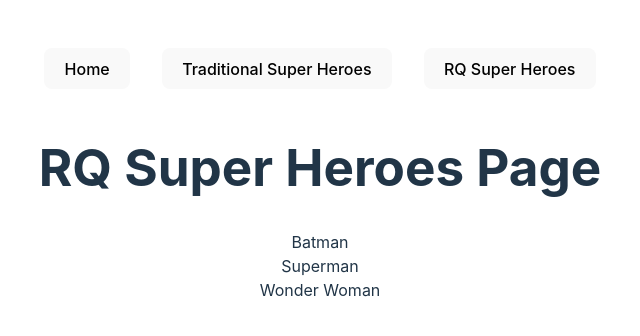
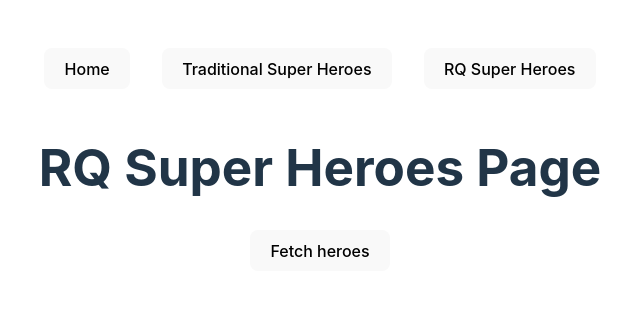
Before and after one commit to HenriTeinturier/Training-React-Query-in-dept, a React (Vite) app: page /rq-super-heroes in a window 1280 px wide. Shown: the top 336 px of the page, without its empty margins (320-960 px from the left). Built offline with nearby package versions, Linux system fonts and the light colour scheme; data requests are answered from the project's data file.

Commit message:
step 10 enabled with refetch function onClick

```diff
--- a/src/components/RQSuperHeroesPage.tsx
+++ b/src/components/RQSuperHeroesPage.tsx
@@ -6,9 +6,10 @@
   return axios.get('http://localhost:4000/superheroes');
 };
 
+// useQuery offert refetch to manually trigger the query.
 
 export const RQSuperHeroesPage = () => {
-  const { isLoading, data, isError, error } = useQuery(
+  const { isLoading, data, isError, error, isFetching,  refetch } = useQuery(
     'super-heroes',
     fetchSuperHeroes,
     {
@@ -17,14 +18,15 @@
       // staleTime: default = 0s No stale = fetching each time we need data.
       // refetchOnMount:  if true (default value), the query is called each time the component is mounted/rendered. If false, the query is called only when the component is mounted.
       //refetchOnWindowFocus:  by defautt true. Each time loses and agins focuns again a call is made.
-      refetchInterval: 1000, // by default is false. If true, the query is called each 1000ms. // ! if loseFocus, refetchInterval it's paused.
-      refetchIntervalInBackground: true // by default is false. If true, the query is called each 1000ms even if the window is not focused.
+      //refetchInterval:  // by default is false. If number 1000, the query is called each 1000ms. if loseFocus, refetchInterval it's paused.
+      //refetchIntervalInBackground: by default is false. If true, the query is called each refetchInterval even if the window is not focused.
+      enabled: false, // by default is true. If false, the query is not called.
     }
     );
 
 
 
-  if (isLoading) {
+  if (isLoading || isFetching) {
     return <h2>loading...</h2>
   }
 
@@ -35,6 +37,7 @@
   return  (
     <>
       <h1>RQ Super Heroes Page</h1>
+      <button onClick={refetch}>Fetch heroes</button>
       {
         data?.data.map( (hero: Hero) =>
           <div>{hero.name}</div>
```
